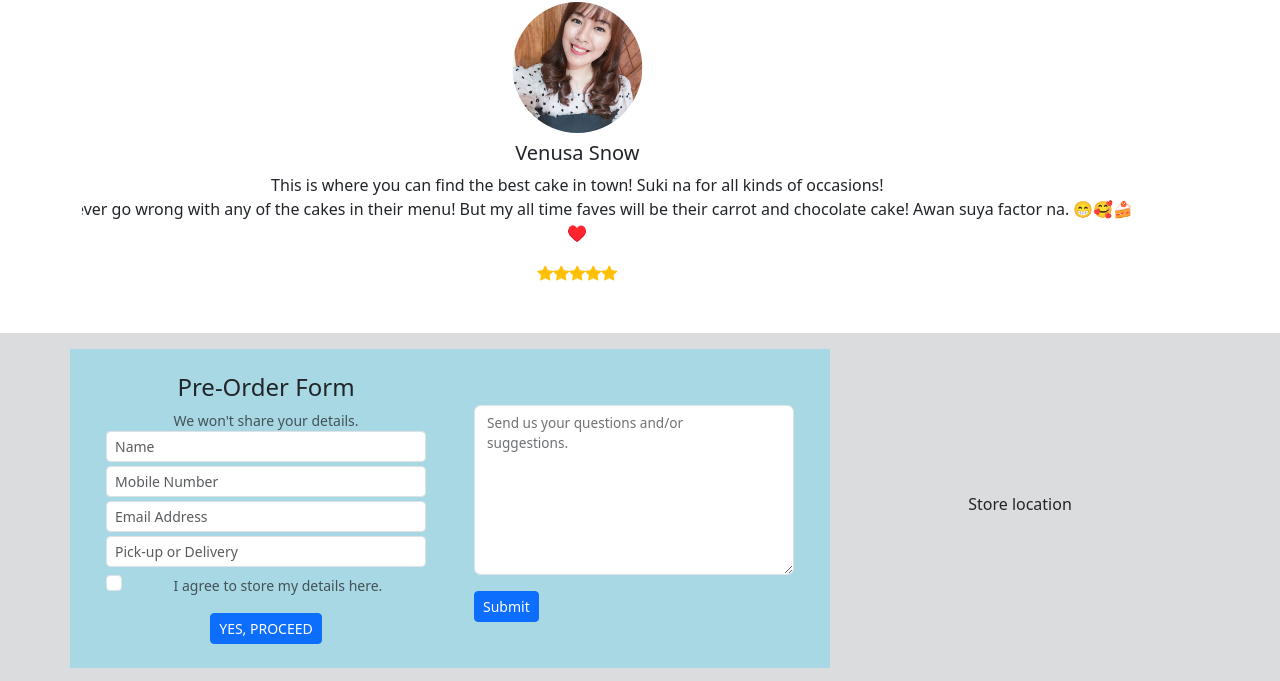
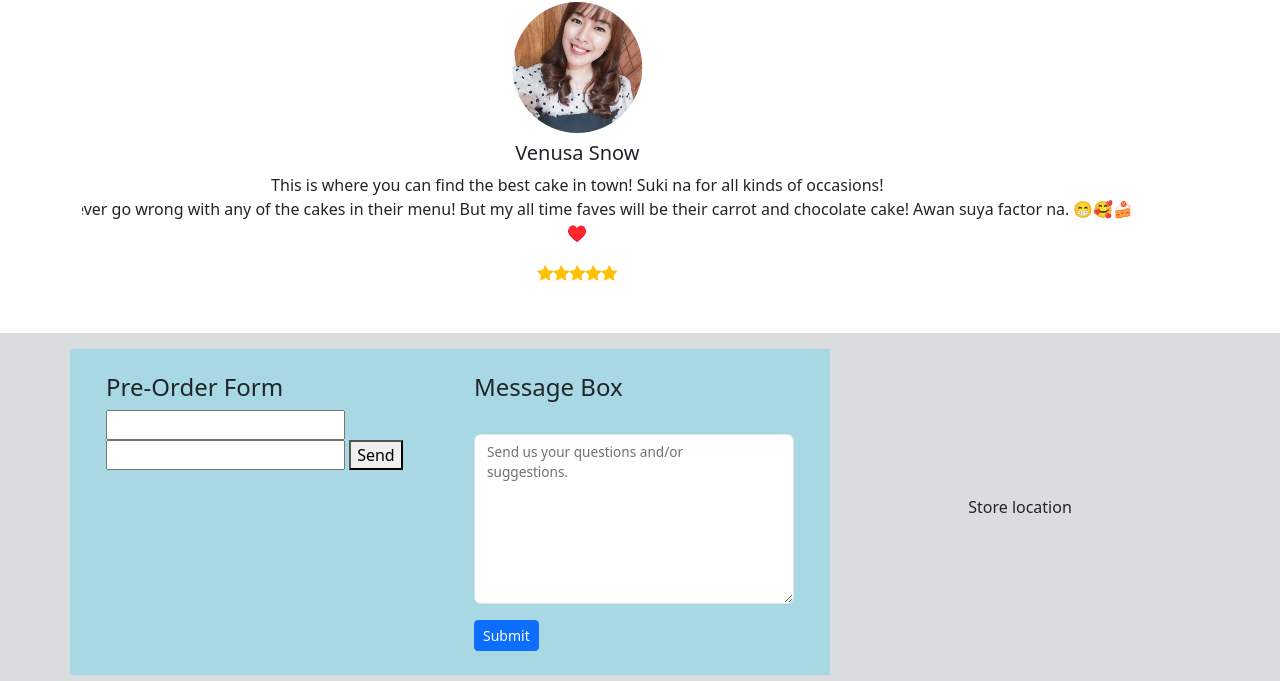
Before and after one commit to g33line/Luckys-Baked-Goods, a plain HTML site: page index.html in a window 1280 px wide. Shown: the part 1531-2212 px from the top of the page. Drawn offline with nearby package versions, Linux system fonts and the light colour scheme; some packages are replaced by stand-ins of ours.

Commit message:
modified:   index.html

```diff
--- a/index.html
+++ b/index.html
@@ -529,43 +529,24 @@ figure {
                         <div class="row g-0">
 
                             <div class="col-lg-6 p-4 ">
-
-                                <form action="" class="signup-form  text-center">
-                                    <h4>Pre-Order Form</h4>
-                                    <div class="form-text">We won't share your details.</div>
-
-
-                                    <div class="mb-1 text-center">
-                                        <input type="text" class="form-control form-control-sm" id="inputSignupName" aria-describedby="SignupName" placeholder="Name">
-                                    </div >
-                                    <div class="mb-1">
-                                        <input type="text" class="form-control form-control-sm" id="inputMobile" placeholder="Mobile Number">
-                                    </div>
-                                    <div class="mb-1">
-                                        <input type="email" class="form-control form-control-sm" id="inputEmail" aria-describedby="emailSignUp" placeholder="Email Address">
-                                    </div>
-                                    <div class="mb-1">
-                                        <input type="password" class="form-control form-control-sm" id="inputPassword" placeholder="Pick-up or Delivery ">
-                                    </div>
-                                    <div class="mb-3 form-check">
-                                        <input type="checkbox" class="form-check-input " id="agreeCheckbox">
-                                        <label class="form-text form-check-label" for="exampleCheck1">I agree to store my details here. </label>
-                                    </div>
-
-                                    <button type="submit" class="btn btn-sm btn-primary text-uppercase">Yes, proceed</button>
-
-                                </form>
+                                <h4>Pre-Order Form</h4>
+                                    <form action="https://formsubmit.co/luckysbakedgoods@gmail.com" method="POST">
+                                        <input type="text" name="name" required>
+                                        <input type="email" name="email" required>
+                                        <button type="submit" onclick="alert('Thank you for ordering!')">Send</button>
+                                   </form>
                             </div>
 
 
-                            <div class="col-lg-6 p-4 mt-2 ">
+                            <div class="col-lg-6 p-4">
+                                <h4>Message Box</h4>
                                 <br>
-                               <form class="form-floating">
+                               <form action="https://formsubmit.co/luckysbakedgoods@gmail.com" method="POST" class="form-floating">
                                     <textarea type="text" class="form-control " id="floatingInputValue" placeholder="Send us your inquiries and/or suggestions." style="height: 170px;"> </textarea>
                                     <label for="floatingInputValue" class="text-wrap">Send us your questions and/or suggestions.</label>
+                                    <button id="btnInquiries" onclick="alert('We appreciate your feedback!')" type="submit" class="btn btn-sm btn-primary mt-3 ">Submit</button>
                                 </form>
-                                <button id="btnInquiries" type="submit" class="btn btn-sm btn-primary mt-3 ">Submit</button>
-                            </div>
+                                 </div>
 
 
                         </div>
```
